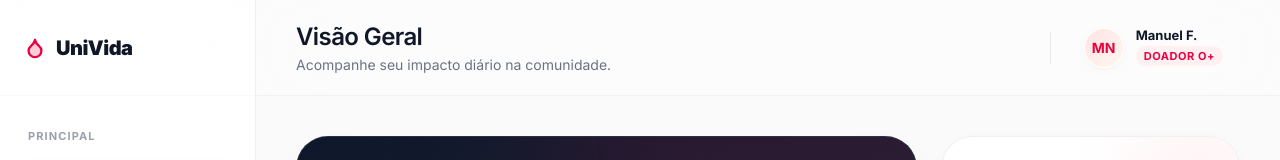
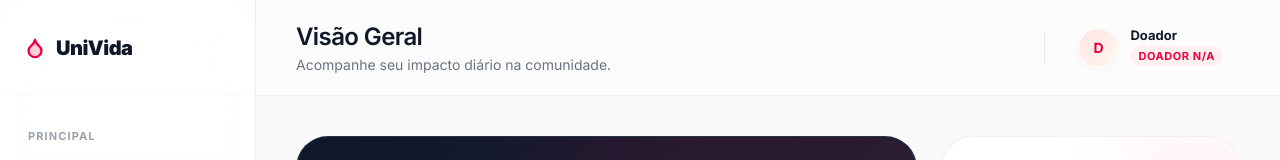
Before and after one commit to GracianoNetoo/helpblood-project, a Vue app: page /dashboard in a window 1280 px wide. Shown: the top 160 px of the page. Built offline with nearby package versions, Linux system fonts and the light colour scheme.

Commit message:
feat: adicionar exibição de informações do doador no painel do usuário

```diff
--- a/src/components/UserDashboard.vue
+++ b/src/components/UserDashboard.vue
@@ -4,6 +4,8 @@ import { LayoutDashboard, Droplet, CalendarDays, LogOut, Bell, AlertCircle, Menu
 import { useRoute } from 'vue-router';
 import { storeToRefs } from 'pinia';
 import { useHelpRequestsStore } from '../stores/helpRequestsStore';
+import { useDonorsStore } from '../stores/donorsStore';
+import { useAuthStore } from '../stores/authStore';
 
 import DashboardOverview from './DashboardOverview.vue';
 import MyDonations from './MyDonations.vue';
@@ -15,6 +17,10 @@ const emit = defineEmits(['logout']);
 const route = useRoute();
 const helpRequestsStore = useHelpRequestsStore();
 const { requests } = storeToRefs(helpRequestsStore);
+const donorsStore = useDonorsStore();
+const authStore = useAuthStore();
+const { donors } = storeToRefs(donorsStore);
+const { currentDonorId } = storeToRefs(authStore);
 
 const navItems = [
   { id: 'dashboard', name: 'Dashboard', icon: LayoutDashboard, component: markRaw(DashboardOverview) },
@@ -28,6 +34,18 @@ const activeTab = ref('dashboard');
 const isMobileNavOpen = ref(false);
 const autoOpenCampaigns = ref(false);
 const approvedRequestsCount = computed(() => requests.value.filter((item) => item.status === 'approved').length);
+const currentDonor = computed(() => donors.value.find((donor) => donor.id === currentDonorId.value));
+const donorName = computed(() => currentDonor.value?.nome || 'Doador');
+const donorBlood = computed(() => currentDonor.value?.tipo_sanguineo || 'N/A');
+const donorInitials = computed(() => {
+  const name = donorName.value.trim();
+  if (!name) return 'DV';
+  const parts = name.split(' ').filter(Boolean);
+  const first = parts[0]?.[0] || '';
+  const last = parts.length > 1 ? parts[parts.length - 1]?.[0] : '';
+  const initials = `${first}${last}`.toUpperCase();
+  return initials || 'DV';
+});
 
 const syncTabFromRoute = (tab) => {
   if (!tab) return;
@@ -115,11 +133,11 @@ const handleSelectTab = (tabId, options = {}) => {
 
           <div class="flex items-center gap-3 group cursor-pointer hover:bg-white p-1.5 md:p-2 rounded-full md:rounded-[20px] pr-2 md:pr-4 transition-all border border-transparent hover:border-gray-200/60 hover:shadow-sm">
             <div class="w-10 h-10 bg-linear-to-br from-rose-100 to-orange-50 rounded-full border border-white shadow-[0_2px_8px_rgba(0,0,0,0.04)] overflow-hidden flex items-center justify-center">
-              <span class="text-rose-600 font-bold text-sm">MN</span>
+              <span class="text-rose-600 font-bold text-sm">{{ donorInitials }}</span>
             </div>
             <div class="hidden md:block">
-              <p class="text-[13px] font-bold text-gray-900 leading-none">Manuel F.</p>
-              <p class="text-[11px] font-bold text-rose-600 bg-rose-50 px-2 py-0.5 rounded-full inline-flex mt-1 uppercase tracking-wider">Doador O+</p>
+              <p class="text-[13px] font-bold text-gray-900 leading-none">{{ donorName }}</p>
+              <p class="text-[11px] font-bold text-rose-600 bg-rose-50 px-2 py-0.5 rounded-full inline-flex mt-1 uppercase tracking-wider">Doador {{ donorBlood }}</p>
             </div>
           </div>
         </div>
```
